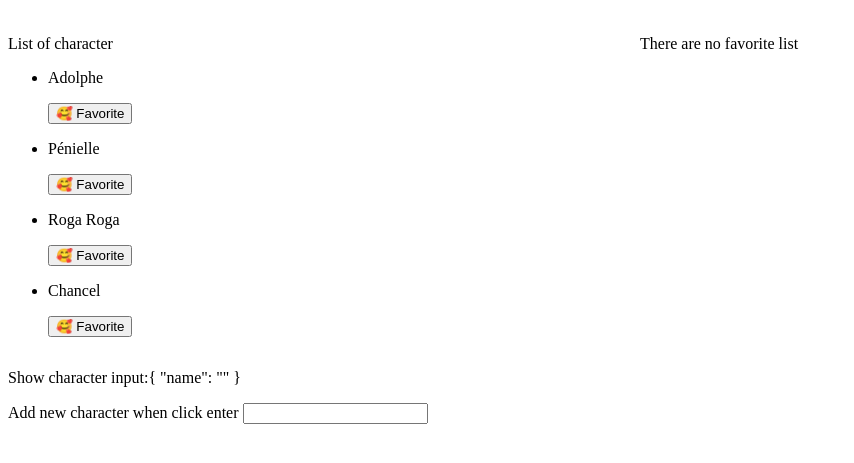
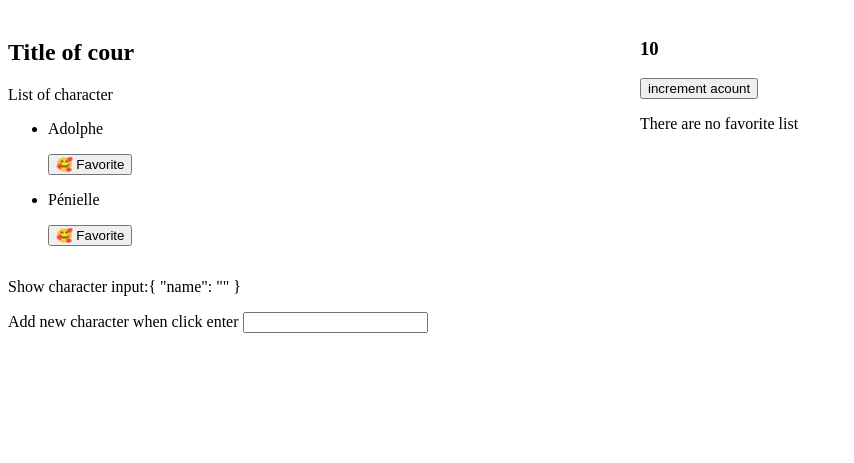
Before and after one commit to massiresogore/started-vue, a plain HTML site: page index.html in a window 1280 px wide. Shown: the part 61-524 px from the top of the page, without its empty margins (0-854 px from the left). Drawn offline with nearby package versions, Linux system fonts and the light colour scheme.

Commit message:
computed and watch properties

```diff
--- a/index.html
+++ b/index.html
@@ -23,7 +23,7 @@
  <div id="app">
     <div class="container">
         <div class="row1">
-
+                <h2>{{displayTitel}}</h2>
                 <p v-if="characterList.length > 0 ">List of character</p>
                 <p v-else>There are no list</p>
 
@@ -35,6 +35,8 @@
                 </ul>
             </div>
          <div class="row2">
+             <h3>{{count}}</h3>
+             <button @click="incrementAcount">increment acount</button>
              <p v-if="favoriteList.length > 0 ">List of favorite</p>
              <p v-else>There are no favorite list</p>
              <ul>
@@ -57,11 +59,11 @@
     <script>
         Vue.createApp({
             data: ()=>({
+                count: 10,
+                counterTitle: "Le titre du cour",
                characterList:[
                    {id: 1,name: "Adolphe"},
                    {id: 2,name: "Pénielle"},
-                   {id: 3,name: "Roga Roga"},
-                   {id: 4,name: "Chancel"},
                ],
                 favoriteList:[],
                 newCharacter: {
@@ -75,9 +77,28 @@
                 },
                 addNewCharacter(){
                    this.characterList.push(this.newCharacter)
+                },
+                incrementAcount(){
+                        this.count ++
                 }
+            },
+            watch:{
+                count(newValue){
+                    if(newValue > 15){
+                        this.counterTitle = "The titre is very long";
+                    }
+                }
+            },
+            computed:{
+                displayTitel(){
+                    if (this.count > 15){
+                        return "The title become long";
+                    }else {
+                        return "Title of cour";
+                    }
+                }
+            }
 
-            }
 
 
         }).mount("#app");
```
